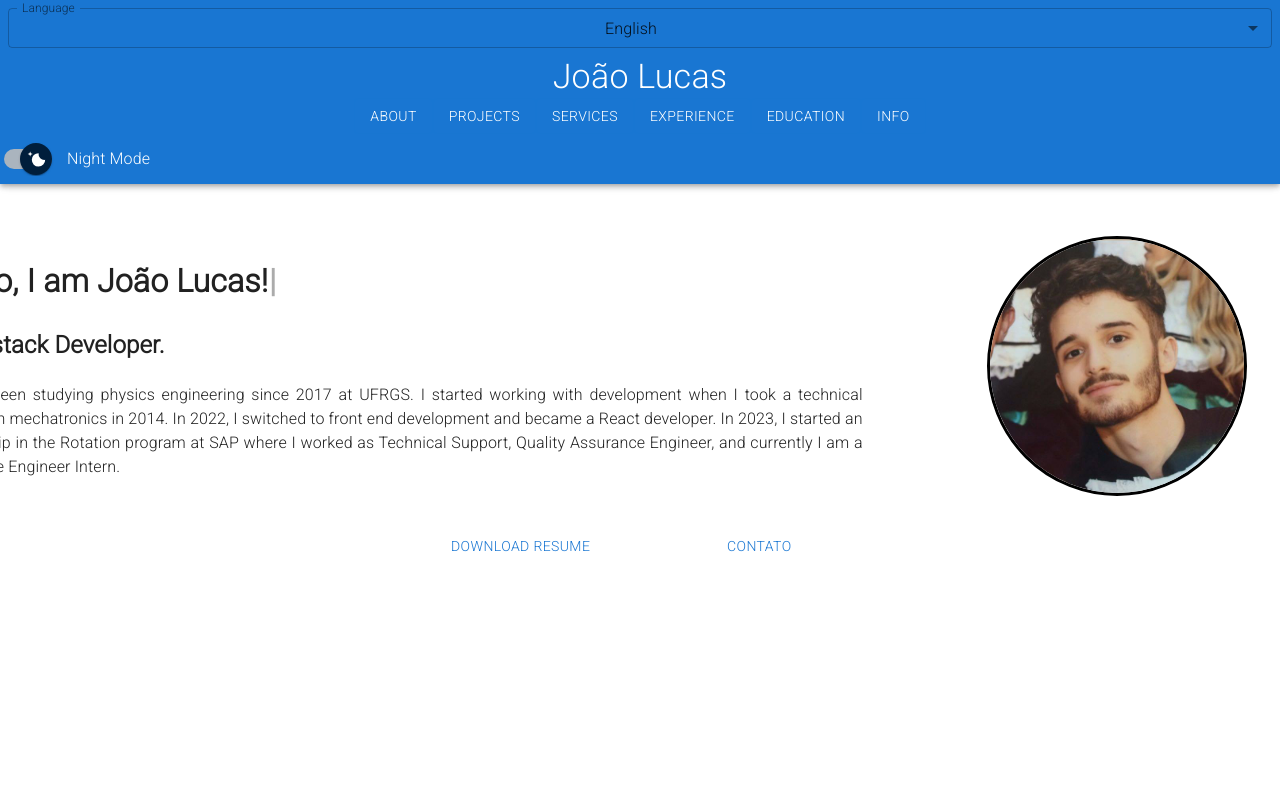
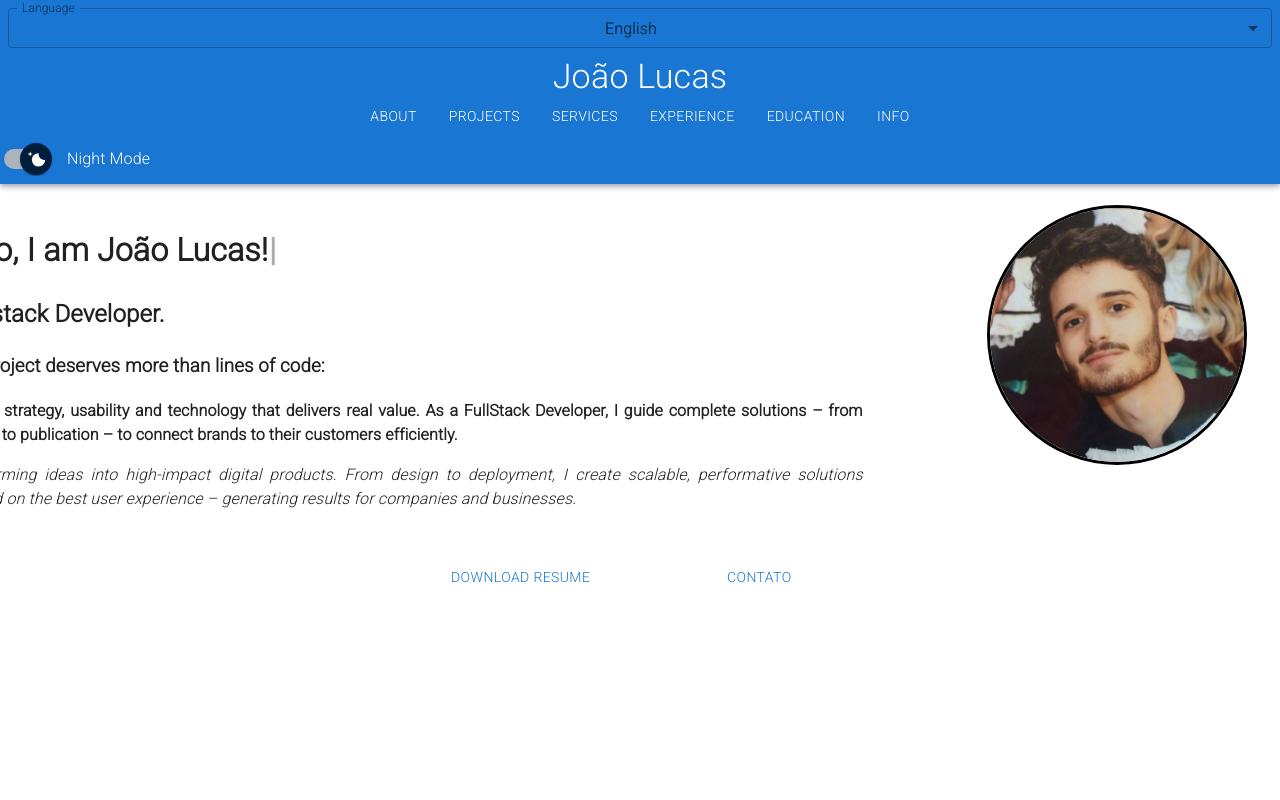
Before and after one commit to joaolucasmm/portfolio-dev, a React (Create React App) app: page / in a window 1280 px wide. Shown: the top 800 px of the page. Built offline with nearby package versions, Linux system fonts and the light colour scheme.

Commit message:
Update texts in Hero component

```diff
--- a/src/Components/Hero/Hero.jsx
+++ b/src/Components/Hero/Hero.jsx
@@ -1,65 +1,67 @@
-import React from 'react';
-import image from '../../Assets/Images/avatar.jpg';
-import Typewriter from 'typewriter-effect';
-import Grid from '@mui/material/Grid2';
-import CardContent from '@mui/material/CardContent';
-import CodeIcon from '@mui/icons-material/Code';
-import Typography from '@mui/material/Typography';
+import React from "react";
+import image from "../../Assets/Images/avatar.jpg";
+import Typewriter from "typewriter-effect";
+import Grid from "@mui/material/Grid2";
+import CardContent from "@mui/material/CardContent";
+import CodeIcon from "@mui/icons-material/Code";
+import Typography from "@mui/material/Typography";
 
-import TerminalIcon from '@mui/icons-material/Terminal';
-import DataObjectIcon from '@mui/icons-material/DataObject';
-import SourceIcon from '@mui/icons-material/Source';
-import textSelector from './texts';
-import { Button } from '@mui/material';
+import TerminalIcon from "@mui/icons-material/Terminal";
+import DataObjectIcon from "@mui/icons-material/DataObject";
+import SourceIcon from "@mui/icons-material/Source";
+import textSelector from "./texts";
+import { Button } from "@mui/material";
 
 function Hero({ styleSection, language }) {
     const resumeLink =
-    language === "english"
-        ? "https://raw.githubusercontent.com/joaolucasmm/portfolio/main/src/Assets/Documents/JoaoLucasMirandaMenegassoResume.pdf"
-        : "https://raw.githubusercontent.com/joaolucasmm/portfolio/main/src/Assets/Documents/JoaoLucasMirandaMenegassoCurriculo.pdf";
+        language === "english"
+            ? "https://raw.githubusercontent.com/joaolucasmm/portfolio/main/src/Assets/Documents/JoaoLucasMirandaMenegassoResume.pdf"
+            : "https://raw.githubusercontent.com/joaolucasmm/portfolio/main/src/Assets/Documents/JoaoLucasMirandaMenegassoCurriculo.pdf";
 
     return (
         <div className={styleSection}>
-            <div className='hero_container'>
+            <div className="hero_container">
                 <Grid container spacing={4}>
                     <Grid size={8}>
-                        <div className='text'>
+                        <div className="text">
                             <h1>
                                 <Typewriter
                                     options={{
                                         strings: [textSelector(language, 0)],
                                         autoStart: true,
                                         loop: true,
-                                        pauseFor: 5000
-                                    }} />
+                                        pauseFor: 5000,
+                                    }}
+                                />
                             </h1>
                             <span>
-                                <h2>
-                                    {textSelector(language, 1)}
-                                </h2>
-                                <p>
+                                <h2>{textSelector(language, 1)}</h2>
+                                <h3>
                                     {textSelector(language, 2)}
-                                </p>
+                                </h3>
+                                    <p><b>{textSelector(language, 3)}</b></p>
+                                    <p><i>{textSelector(language, 4)}</i></p>
                             </span>
                         </div>
                     </Grid>
                     <Grid size={4}>
-                        <div className='logo'>
-                            <img src={image} alt='Logo' className='image' />
+                        <div className="logo">
+                            <img src={image} alt="Logo" className="image" />
                         </div>
                     </Grid>
                     <Grid size={4} />
-                    <Grid size={2} className='button'>
-                        <Button href={resumeLink} target='_blank'>Download Resume</Button>
+                    <Grid size={2} className="button">
+                        <Button href={resumeLink} target="_blank">
+                            Download Resume
+                        </Button>
                     </Grid>
-                    <Grid size={2} className='button'>
-                        <Button href="https://google.com" target='_blank'>Contato</Button>
+                    <Grid size={2} className="button">
+                        <Button href="https://google.com" target="_blank">
+                            Contato
+                        </Button>
                     </Grid>
                     <Grid size={4} />
                 </Grid>
-
-
-
             </div>
         </div>
     );
--- a/src/Components/Hero/texts.js
+++ b/src/Components/Hero/texts.js
@@ -1,14 +1,24 @@
 import sendMessage from "../../Functions/sendMessage";
 
 const textPortuguese = [
-    "Experiência"
+    "Olá, eu sou João Lucas!",
+    "- Desenvolvedor Fullstack.",
+    "Seu projeto merece mais que linhas de código:",
+    "Precisa de estratégia, usabilidade e tecnologia que entregue valor real. Como Desenvolvedor FullStack, oriento soluções completas – do conceito à publicação – para conectar marcas a seus clientes de forma eficiente.",
+    "Transformando ideias em produtos digitais de alto impacto. Do design à implantação, crio soluções escaláveis, performáticas e centradas na melhor experiência do usuário – gerando resultados para empresas e negócios.",
+    "Baixe meu currículo",
+    "Me envie um e-mail"
 ]
 
 
 const textEnglish = [
     "Hello, I am João Lucas!",
     "- Fullstack Developer.",
-    "I have been studying physics engineering since 2017 at UFRGS. I started working with development when I took a technical course in mechatronics in 2014. In 2022, I switched to front end development and became a React developer. In 2023, I started an internship in the Rotation program at SAP where I worked as Technical Support, Quality Assurance Engineer, and currently I am a Software Engineer Intern."
+    "Your project deserves more than lines of code:",
+    "It needs strategy, usability and technology that delivers real value. As a FullStack Developer, I guide complete solutions – from concept to publication – to connect brands to their customers efficiently.",
+    "Transforming ideas into high-impact digital products. From design to deployment, I create scalable, performative solutions centered on the best user experience – generating results for companies and businesses.",
+    "Download my resume",
+    "Send me a e-mail"
 ]
 
 function textSelector(language, textPosition) {
```
